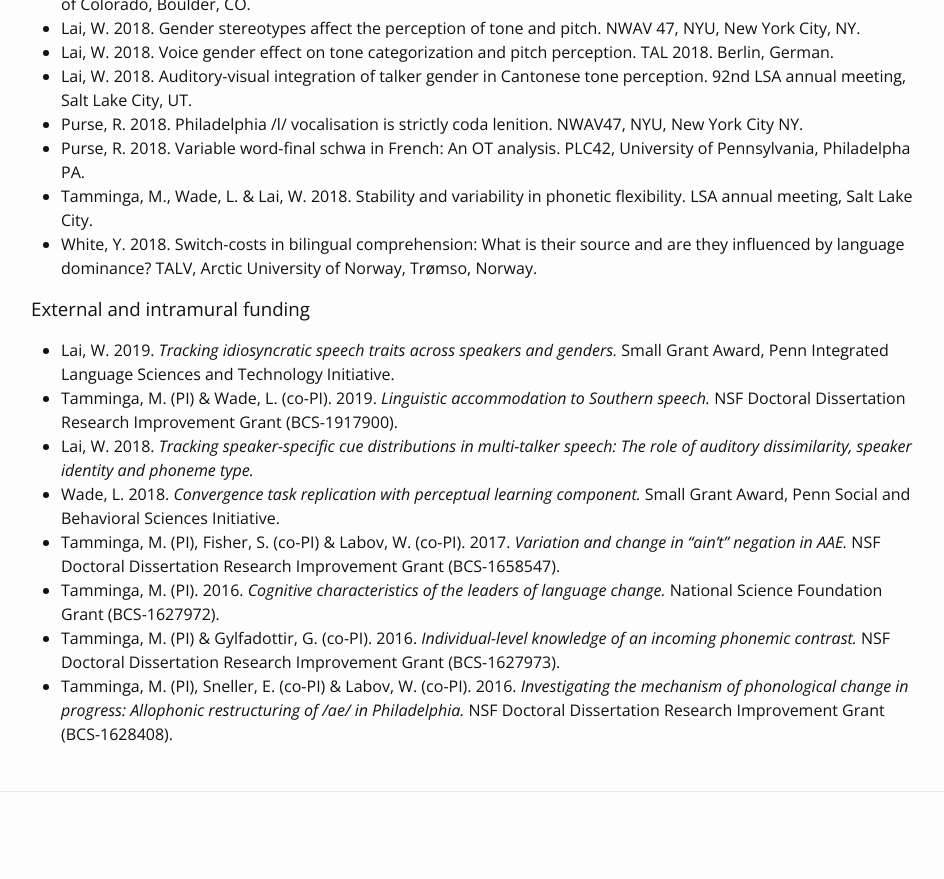
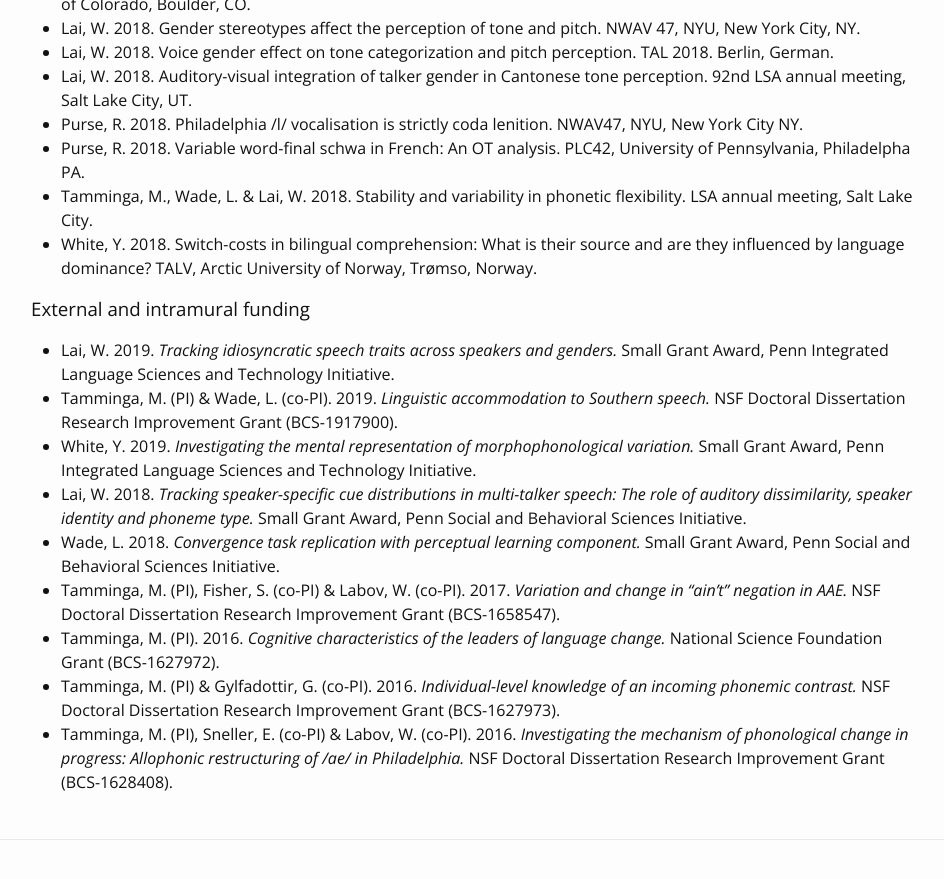
Before and after one commit to laceywade/TammingaLab.github.io, a Jekyll site: the page built from research.md, in a window 1280 px wide and 900 px high, scrolled down 1061 px. Shown: the top 879 px of the window, without its empty margins (164-1108 px from the left). Built offline with Jekyll 4.4.1, drawn with Linux system fonts in a browser that asks for light colours; before the commit the page ends 1913 px from its top, so only the background shows below that.

Commit message:
Update research.md

```diff
--- a/research.md
+++ b/research.md
@@ -44,10 +44,10 @@ title: Research
 
 ### External and intramural funding
 
-
 - Lai, W. 2019. *Tracking idiosyncratic speech traits across speakers and genders.* Small Grant Award, Penn Integrated Language Sciences and Technology Initiative.
 - Tamminga, M. (PI) & Wade, L. (co-PI). 2019. *Linguistic accommodation to Southern speech.* NSF Doctoral Dissertation Research Improvement Grant (BCS-1917900).
-- Lai, W. 2018. *Tracking speaker-specific cue distributions in multi-talker speech: The role of auditory dissimilarity, speaker identity and phoneme type.*
+- White, Y. 2019. *Investigating the mental representation of morphophonological variation.* Small Grant Award, Penn Integrated Language Sciences and Technology Initiative.
+- Lai, W. 2018. *Tracking speaker-specific cue distributions in multi-talker speech: The role of auditory dissimilarity, speaker identity and phoneme type.* Small Grant Award, Penn Social and Behavioral Sciences Initiative.
 - Wade, L. 2018. *Convergence task replication with perceptual learning component.* Small Grant Award, Penn Social and Behavioral Sciences Initiative.
 - Tamminga, M. (PI), Fisher, S. (co-PI) & Labov, W. (co-PI). 2017. *Variation and change in “ain’t” negation in AAE.* NSF Doctoral Dissertation Research Improvement Grant (BCS-1658547).
 - Tamminga, M. (PI). 2016. *Cognitive characteristics of the leaders of language change.* National Science Foundation Grant (BCS-1627972).
```
